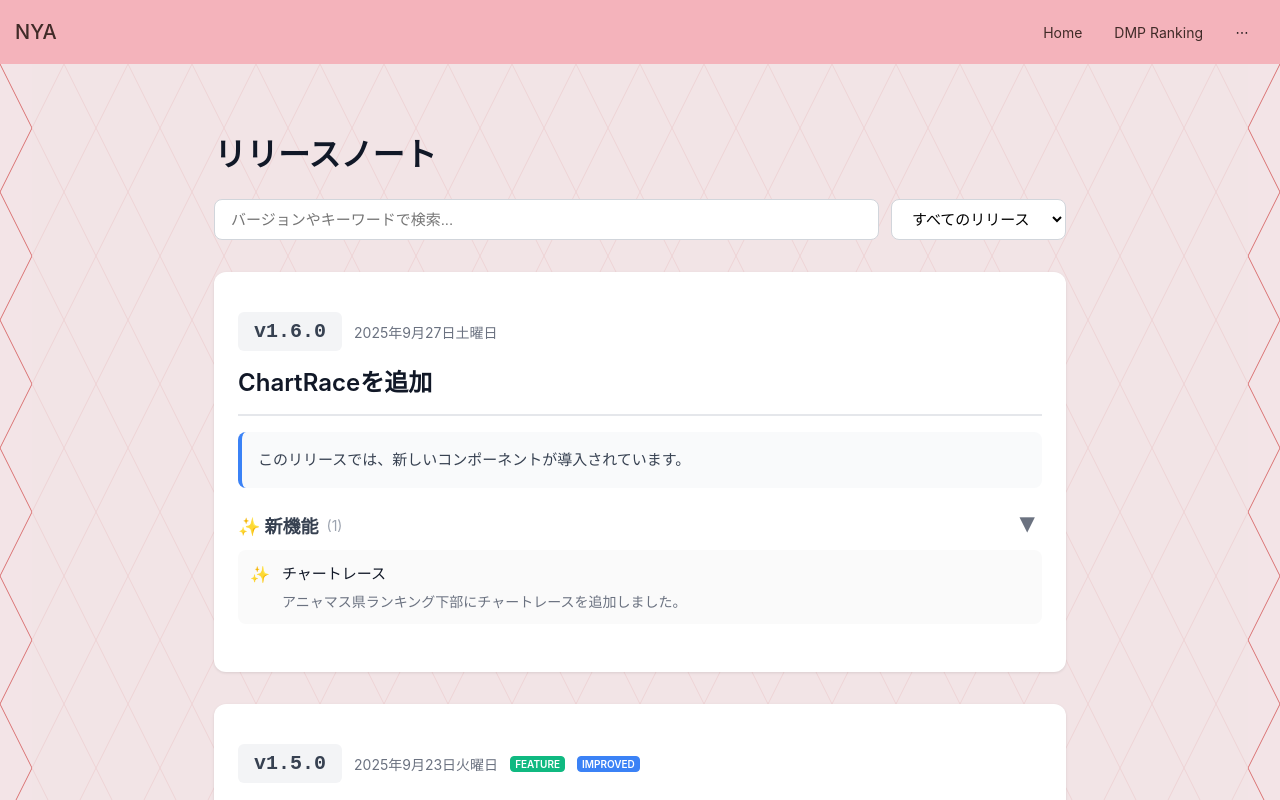
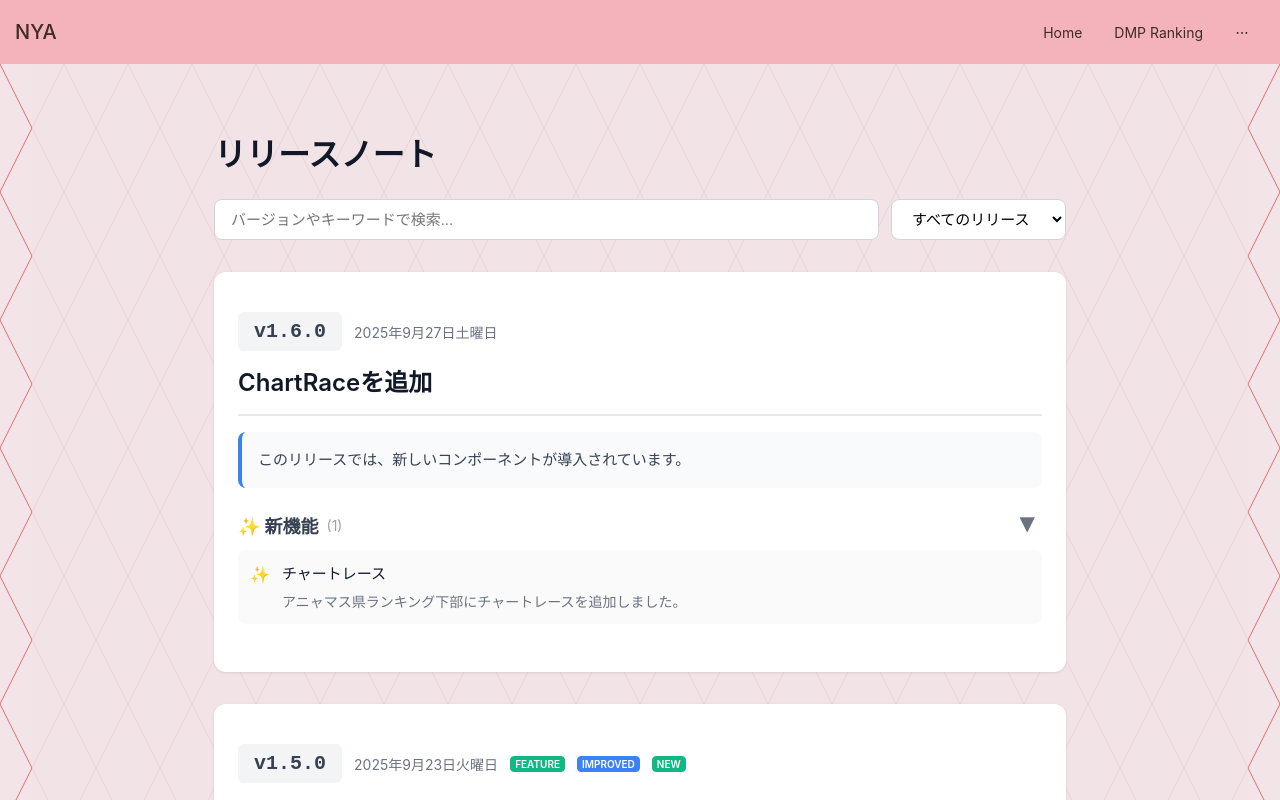
Before and after one commit to sleep0001/anya-chat-app-vite, a React (Vite) app: page /release in a window 1280 px wide. Shown: the top 800 px of the page. Built offline with nearby package versions, Linux system fonts and the light colour scheme.

Commit message:
リリースバージョンが1週間以内のバージョンにnewを付ける、最新バージョンをエクスポートする。

```diff
--- a/src/components/organisms/ReleaseNote/ReleaseNote.tsx
+++ b/src/components/organisms/ReleaseNote/ReleaseNote.tsx
@@ -15,6 +15,21 @@ export interface ReleaseNoteProps {
     deprecated?: Omit<ChangeItemProps, 'type'>[];
     summary?: string;
     collapsible?: boolean;
+}
+
+function isWithinOneWeek(targetDate: Date | string): boolean {
+    const target = typeof targetDate === 'string' ? new Date(targetDate) : new Date(targetDate);
+    const today = new Date();
+    const oneWeekAgo = new Date();
+    oneWeekAgo.setDate(today.getDate() - 7);
+
+    // 時間を0時0分0秒にリセット（日付のみで比較）
+    today.setHours(0, 0, 0, 0);
+    target.setHours(0, 0, 0, 0);
+    oneWeekAgo.setHours(0, 0, 0, 0);
+
+    // 1週間前から今日までの範囲内かチェック
+    return target >= oneWeekAgo && target <= today;
 }
 
 const ReleaseNote: React.FC<ReleaseNoteProps> = ({
@@ -54,6 +69,11 @@ const ReleaseNote: React.FC<ReleaseNoteProps> = ({
 
     const activeSections = sections.filter((section) => section.changes.length > 0);
 
+    // 1週間以内のリリースにnewバッチを追加する。
+    const badgesNew: ReleaseHeaderProps['badges'] = isWithinOneWeek(date)
+        ? [...badges, { variant: 'new', label: 'New' }]
+        : badges;
+
     return (
         <article
             style={{
@@ -68,7 +88,7 @@ const ReleaseNote: React.FC<ReleaseNoteProps> = ({
                 version={version}
                 date={date}
                 title={title}
-                badges={badges}
+                badges={badgesNew}
             />
 
             {summary && (
```
